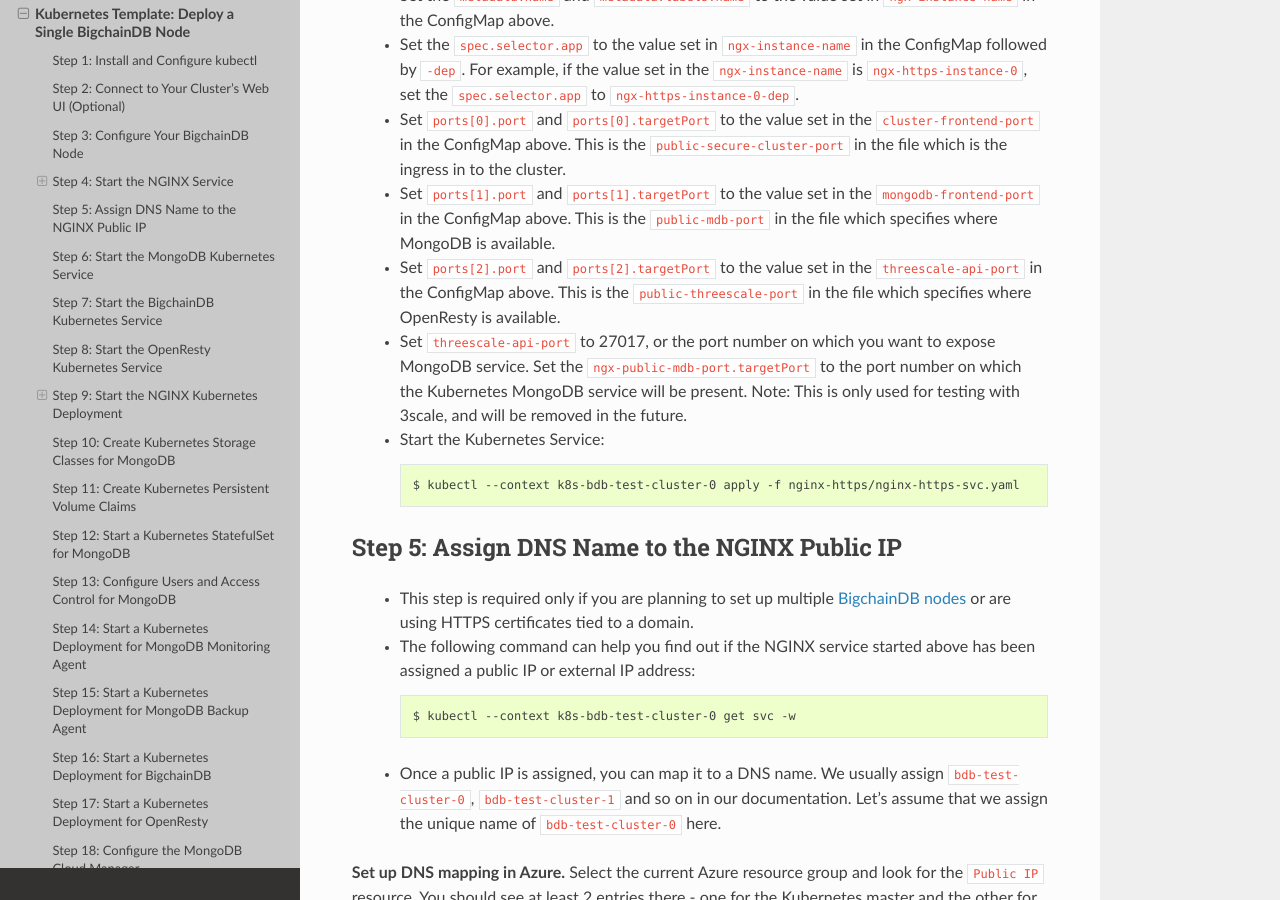
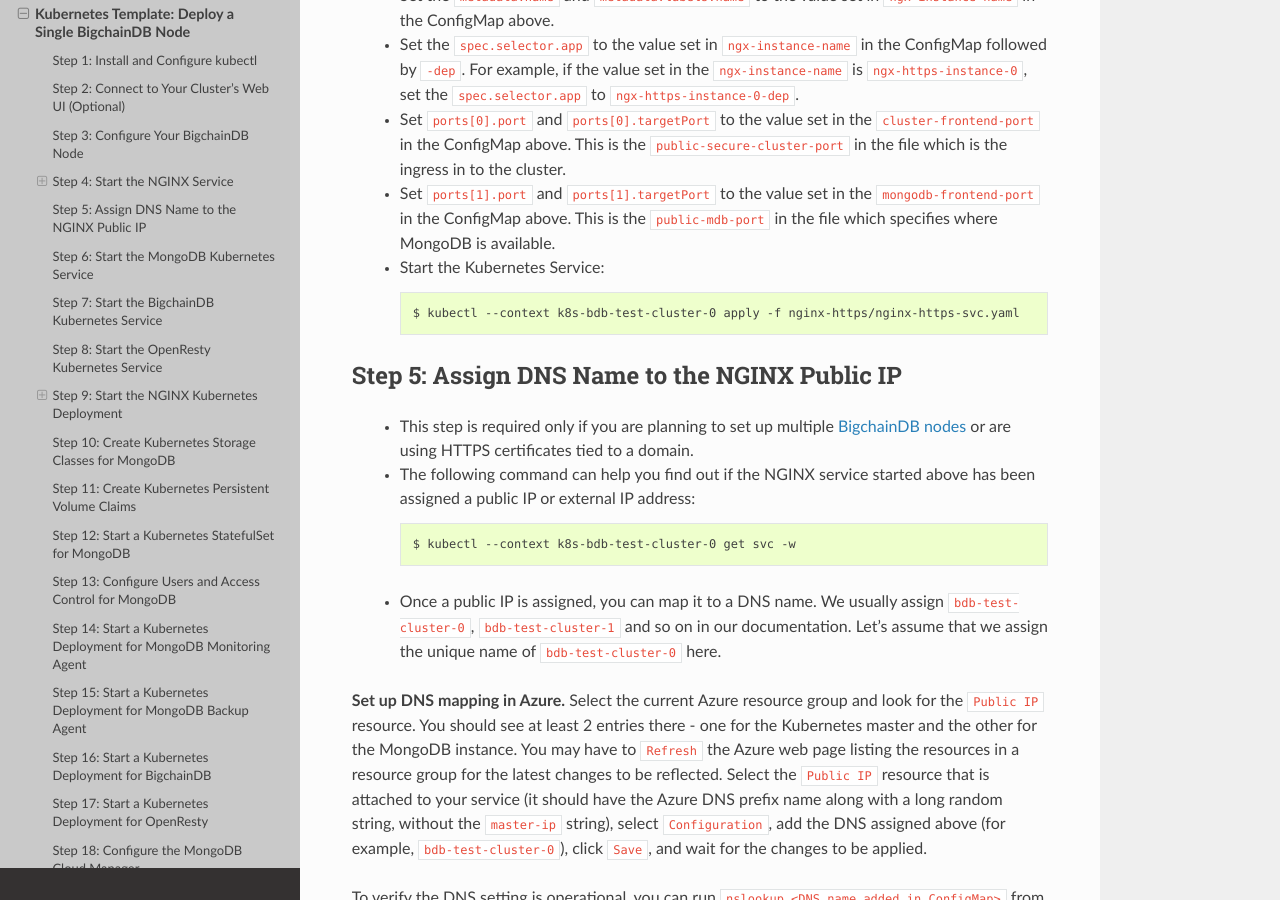
Before and after one commit to bigchaindb/bigchaindb, a Sphinx documentation site: the page built from docs/server/source/production-deployment-template/node-on-kubernetes.rst, in a window 1280 px wide and 900 px high, scrolled down 2829 px. Built offline with Sphinx 7.4.7 and the Read the Docs theme 2.0.0, drawn with Linux system fonts in a browser that asks for light colours; pages that are not in the unit, such as notebooks, are missing from menus; some of the changed text lies outside the part shown.

Commit message:
Update docs - remove references to threescale-api-port

```diff
--- a/docs/server/source/production-deployment-template/node-on-kubernetes.rst
+++ b/docs/server/source/production-deployment-template/node-on-kubernetes.rst
@@ -173,18 +173,6 @@
      ``public-mdb-port`` in the file which specifies where MongoDB is
      available.
 
-   * Set ``ports[2].port`` and ``ports[2].targetPort`` to the value set in the
-     ``threescale-api-port`` in the ConfigMap above. This is the
-     ``public-threescale-port`` in the file which specifies where OpenResty is
-     available.
-
-   * Set ``threescale-api-port`` to 27017, or the port number on which you
-     want to expose MongoDB service.
-     Set the ``ngx-public-mdb-port.targetPort`` to the port number on which the
-     Kubernetes MongoDB service will be present.
-     Note: This is only used for testing with 3scale, and will be removed in
-     the future.
-
    * Start the Kubernetes Service:
 
      .. code:: bash
@@ -340,9 +328,9 @@
 
    * Set the ports to be exposed from the pod in the
      ``spec.containers[0].ports`` section. We currently expose 4 ports -
-     ``mongodb-frontend-port``, ``cluster-frontend-port``,
-     ``threescale-api-port`` and ``cluster-health-check-port``. Set them to
-     the values specified in the ConfigMap.
+     ``mongodb-frontend-port``, ``cluster-frontend-port`` and
+     ``cluster-health-check-port``. Set them to the values specified in the
+     ConfigMap.
 
    * Start the Kubernetes Deployment:
 
@@ -850,8 +838,6 @@
 
    $ dig +noall +answer _public-mdb-port._.tcp.ngx-https-instance-0.default.svc.cluster.local SRV
 
-   $ dig +noall +answer _public-threescale-port._.tcp.ngx-https-instance-0.default.svc.cluster.local SRV
-
    $ dig +noall +answer _public-insecure-cluster-port._.tcp.ngx-https-instance-0.default.svc.cluster.local SRV
 
    $ wsc -er wss://ngx-https-instance-0/api/v1/streams/valid_transactions
```
